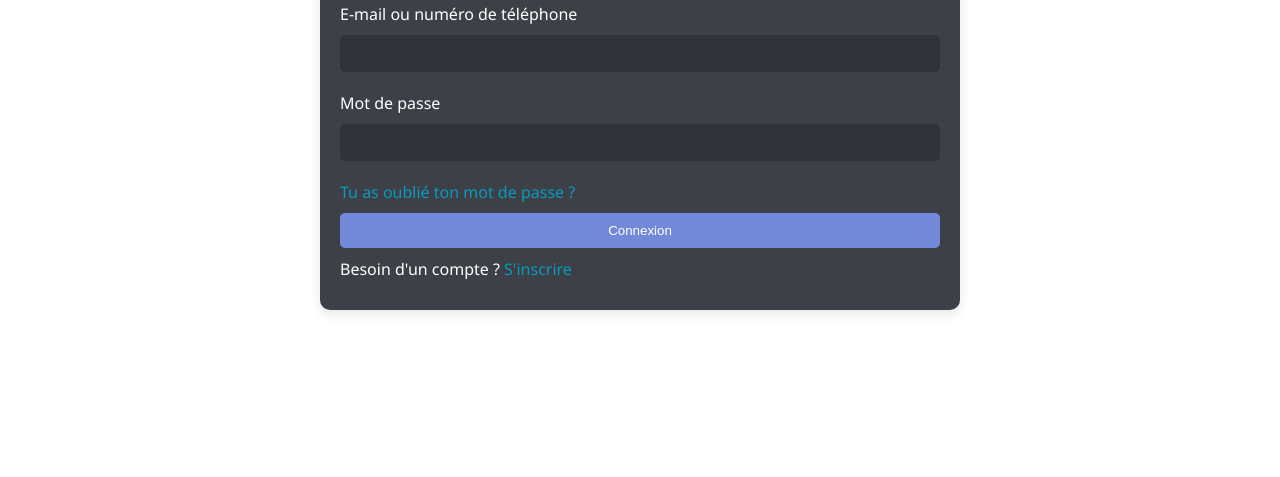
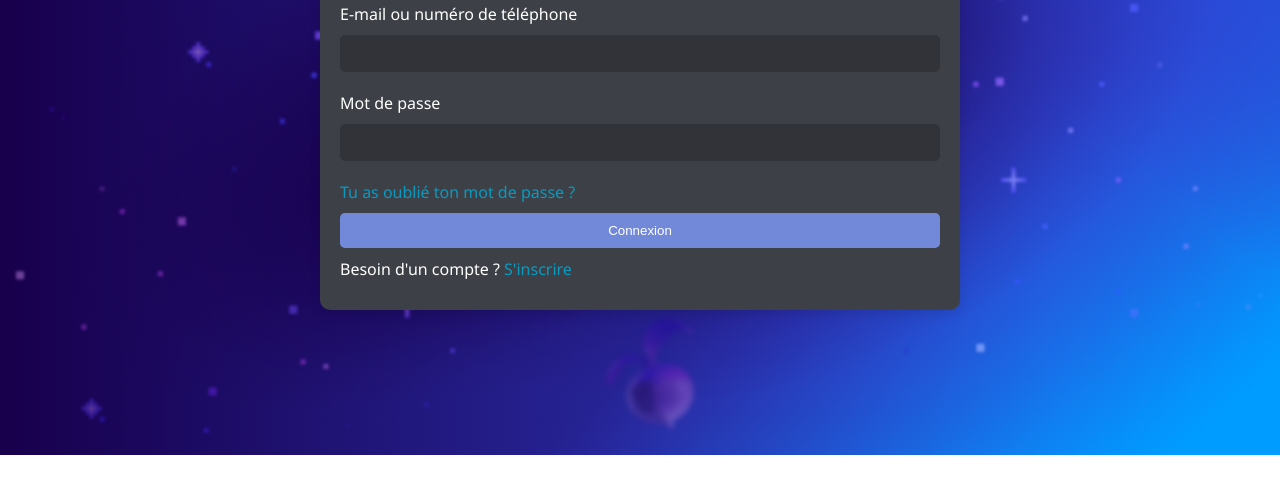
Before and after one commit to docovg/Discord-login-front-end, a plain HTML site: page index.html in a window 1280 px wide. Shown: the part 345-822 px from the top of the page. Drawn offline with Linux system fonts and the light colour scheme.

Commit message:
Update login.css

```diff
--- a/login.css
+++ b/login.css
@@ -1,5 +1,5 @@
 body {
-    background-image: url("img/b9995525a52dc58aecf5.svg");
+    background-image: url("b9995525a52dc58aecf5.svg");
     background-size: cover;
     background-position: center;
     background-repeat: no-repeat;
```
